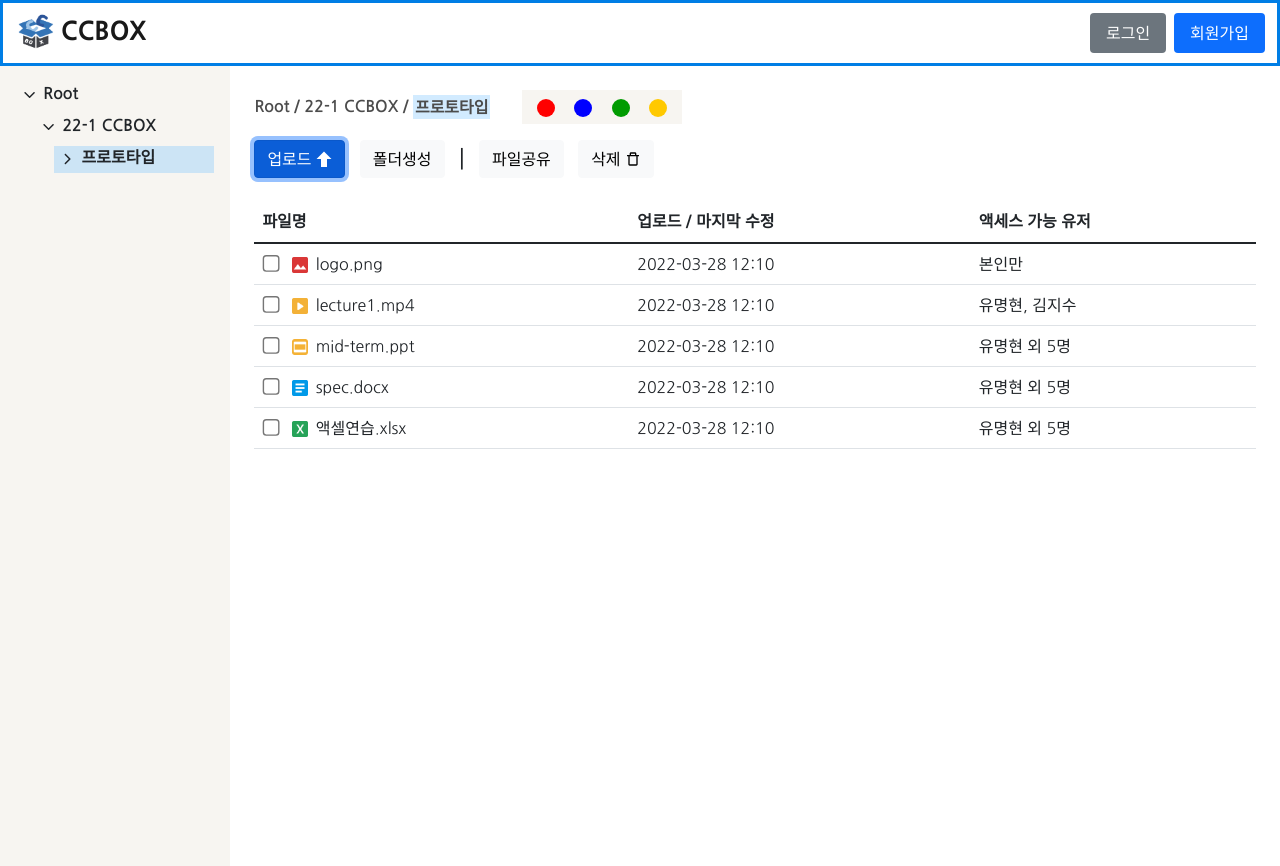
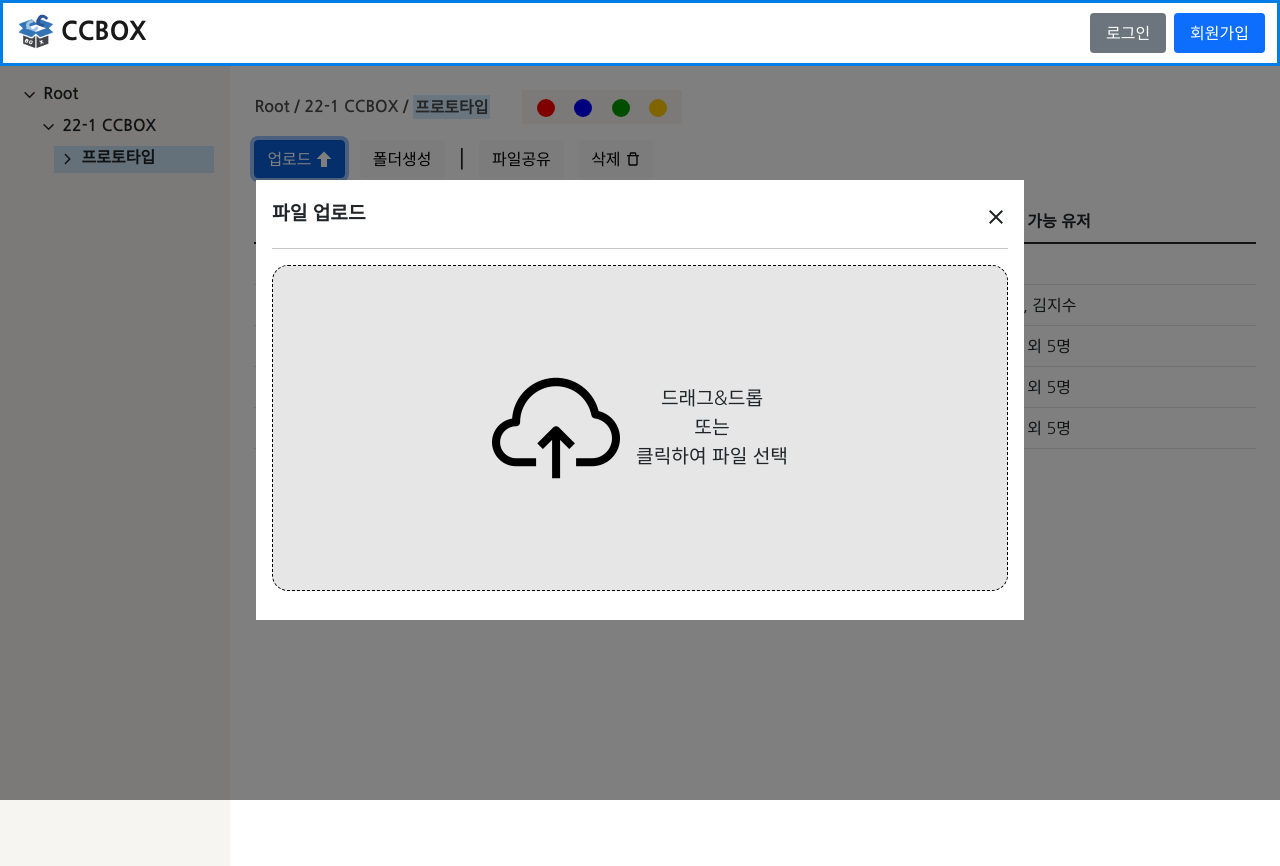
Before and after one commit to DevLeti/ccbox-fe, a React (Create React App) app: page / in a window 1280 px wide. Both pictures are taken after a click on the button "업로드". Built offline with nearby package versions, Linux system fonts and the light colour scheme.

Commit message:
ADD: file upload modal / FIX: file path

```diff
--- /dev/null
+++ b/src/components/FileUploadComponent.js
@@ -0,0 +1,30 @@
+import React from 'react';
+import { IoMdClose } from "react-icons/io";
+import '../styles/FileUpload.css';
+import uploadIcon from '../assets/image/file_upload.png';
+
+const FileUploadComponent = ( props ) => {
+  // 열기, 닫기, 모달 헤더 텍스트를 부모로부터 받아옴
+  const { open, close, header } = props;
+
+  return (
+    // 모달이 열릴때 openModal 클래스가 생성된다.
+    <div className={open ? 'open-modal upload-modal' : 'upload-modal'}>
+      {open ? (
+        <div className='upload-block'>
+            <div className='block-top'>
+                <div className='block-title'>파일 업로드</div>
+                <div className='close-modal' onClick={close}><IoMdClose /></div>
+            </div>
+            <hr />
+            <div className='upload-section'>
+                <div><img src={uploadIcon} alt="upload-icon" className="icon-image"/></div>
+                <div className='upload-comment'>드래그&드롭<br/>또는<br/>클릭하여 파일 선택</div>
+            </div>
+        </div>
+      ) : null}
+    </div>
+  );
+};
+
+export default FileUploadComponent;
--- a/src/components/MainPageComponent.js
+++ b/src/components/MainPageComponent.js
@@ -11,7 +11,7 @@ import PptLogo from "../assets/image/presentation_logo.png";
 import VideoLogo from "../assets/image/video_logo.png";
 import Sidebar from "../common/Sidebar/Sidebar";
 
-const MainPageComponent = () => {
+const MainPageComponent = ({openModal}) => {
     return (
         <div className="main-layout">
             <Sidebar />
@@ -30,7 +30,7 @@ const MainPageComponent = () => {
                     </div>
                 </div>
                 <div className="buttons-block">
-                    <Button variant="primary" className="button-align">업로드 <ImArrowUp className="icon-margin"/></Button>
+                    <Button variant="primary" className="button-align" onClick={openModal}>업로드 <ImArrowUp className="icon-margin"/></Button>
                     <Button variant="light">폴더생성</Button>
                     <span className="border-line">|</span>
                     <Button variant="light">파일공유</Button>
--- a/src/components/RegisterComponent.js
+++ b/src/components/RegisterComponent.js
@@ -1,6 +1,6 @@
 import { useState } from "react";
 import { Button, Form } from "react-bootstrap";
-import "./Register.css";
+import "../styles/Register.css";
 
 const RegisterComponent = ({ id, username, email, password, confirmPassword, samePassword, validated, onChangeId, onChangeUsername, onChangeEmail, onChangePassword, onChangeConfirmPassword, handleSubmit }) => {
   return (
--- a/src/containers/MainPageContainer.js
+++ b/src/containers/MainPageContainer.js
@@ -1,8 +1,18 @@
-import { React, useState } from 'react';
+import {React, useState} from 'react';
 import MainPageComponent from '../components/MainPageComponent';
+import FileUploadComponent from '../components/FileUploadComponent';
 
 const MainPageContainer = () => {
-    return <MainPageComponent />
+    const [modalOpen, setModalOpen] = useState(false);
+
+    const openModal = () => {
+        setModalOpen(true);
+    };
+    const closeModal = () => {
+        setModalOpen(false);
+    };
+
+    return (<><MainPageComponent openModal={openModal}/><FileUploadComponent open={modalOpen} close={closeModal}/></>)
 };
 
 export default MainPageContainer;
--- /dev/null
+++ b/src/recoil/index.js
@@ -0,0 +1,3 @@
+import { fileUploadState } from './atom';
+
+export default fileUploadState;
--- a/src/styles/FileUpload.css
+++ b/src/styles/FileUpload.css
@@ -1,4 +1,4 @@
-.modal {
+.upload-modal {
   display: none;
   position: fixed;
   top: 0;
@@ -6,62 +6,64 @@
   bottom: 0;
   left: 0;
   z-index: 99;
-    background-color: rgba(0, 0, 0, 0.6);
+  background-color: rgba(0, 0, 0, 0.5);
 }
-  .modal button {
-    outline: none;
-    cursor: pointer;
-    border: 0;
+
+.upload-block {
+  width: 60%;
+  height: 55%;
+  background-color: #ffffff;
+  margin: 0 auto;
+  padding: 1rem;
 }
-  .modal > section {
-    width: 90%;
-    max-width: 450px;
-    margin: 0 auto;
-    border-radius: 0.3rem;
-    background-color: #fff;
-    /* 팝업이 열릴때 스르륵 열리는 효과 */
-    animation: modal-show 0.3s;
-    overflow: hidden;
+
+.block-top {
+  display: flex;
+  justify-content: space-between;
+  align-items: center;
 }
-  .modal > section > header {
-    position: relative;
-    padding: 16px 64px 16px 16px;
-    background-color: #f1f1f1;
-    font-weight: 700;
+
+.block-title {
+  display: inline-block;
+  font-size: 1.2rem;
+  font-weight: bold;
 }
-  .modal > section > header button {
-    position: absolute;
-    top: 15px;
-    right: 15px;
-    width: 30px;
-    font-size: 21px;
-    font-weight: 700;
+
+.close-modal {
+  display: inline-block;
+  font-size: 1.5rem;
+}
+
+.upload-modal>hr{
+  border: 1px solid #000000;
+}
+
+.upload-section {
+  width: 100%;
+  height: 80%;
+  display: flex;
+  align-items: center;
+  justify-content: center;
+  background-color: #e6e6e6;
+  border-radius: 1rem;
+  border: 1px dashed #000000;
+}
+
+.upload-comment {
+  display: inline-block;
+  font-size: 1.2rem;
+  font-weight: 500;
   text-align: center;
-    color: #999;
-    background-color: transparent;
+  margin-left: 1rem;
 }
-  .modal > section > main {
-    padding: 16px;
-    border-bottom: 1px solid #dee2e6;
-    border-top: 1px solid #dee2e6;
-  }
-  .modal > section > footer {
-    padding: 12px 16px;
-    text-align: right;
-  }
-  .modal > section > footer button {
-    padding: 6px 12px;
-    color: #fff;
-    background-color: #6c757d;
-    border-radius: 5px;
-    font-size: 13px;
-  }
-  .modal.openModal {
+
+.upload-modal.open-modal {
   display: flex;
   align-items: center;
   /* 팝업이 열릴때 스르륵 열리는 효과 */
   animation: modal-bg-show 0.3s;
 }
+
 @keyframes modal-show {
   from {
     opacity: 0;
```
Also changed, not shown: src/components/NonUserMainComponent.js (+4 -4 lines), src/containers/FileUploadContainer.js (added, +17 -0 lines), src/recoil/atom.js (added, +7 -0 lines), src/assets/image/file_upload.png (added). Lines whose indentation alone changed are shown as unchanged.
